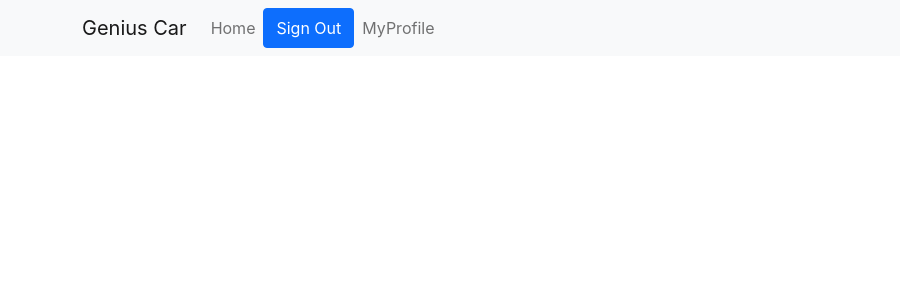
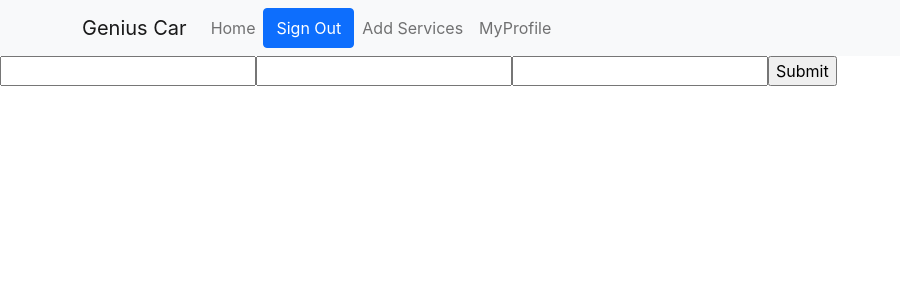
Before and after one commit to jhrhq/geniuscar-integration, a React (Create React App) app: page /addservices in a window 1280 px wide. Shown: the top 300 px of the page, without its empty margins (0-900 px from the left). Built offline with nearby package versions, Linux system fonts and the light colour scheme; no server answers; sample sign-in values are in the browser's storage.

Commit message:
react form hook

```diff
--- /dev/null
+++ b/src/AddServices/AddServices.js
@@ -0,0 +1,15 @@
+import { useForm } from "react-hook-form";
+const AddServices = () => {
+  const { register, handleSubmit } = useForm();
+  const onSubmit = (data) => console.log(data);
+  return (
+    <form onSubmit={handleSubmit(onSubmit)}>
+      <input {...register("firstName", { required: true, maxLength: 20 })} />
+      <input {...register("lastName", { pattern: /^[A-Za-z]+$/i })} />
+      <input type="number" {...register("age", { min: 18, max: 99 })} />
+      <input type="submit" />
+    </form>
+  );
+};
+
+export default AddServices;
--- a/src/App.js
+++ b/src/App.js
@@ -1,4 +1,5 @@
 import { Route, Routes } from "react-router-dom";
+import AddServices from "./AddServices/AddServices";
 import CheckOut from "./CheckOut/CheckOut";
 
 import Header from "./Header/Header";
@@ -25,6 +26,14 @@ function App() {
             </RequireAuth>
           }
         />
+        <Route
+          path="/addservices"
+          element={
+            <RequireAuth>
+              <AddServices />
+            </RequireAuth>
+          }
+        />
 
         <Route path="/myprofile" element={<MyProfile />} />
       </Routes>
--- a/src/Header/Header.js
+++ b/src/Header/Header.js
@@ -25,7 +25,12 @@ const Header = () => {
               Home
             </Nav.Link>
             {user ? (
-              <Button onClick={handleSignOut}>Sign Out</Button>
+              <>
+                <Button onClick={handleSignOut}>Sign Out</Button>
+                <Nav.Link as={Link} to="/addservices">
+                  Add Services
+                </Nav.Link>
+              </>
             ) : (
               <>
                 <Nav.Link as={Link} to="/login">
```
